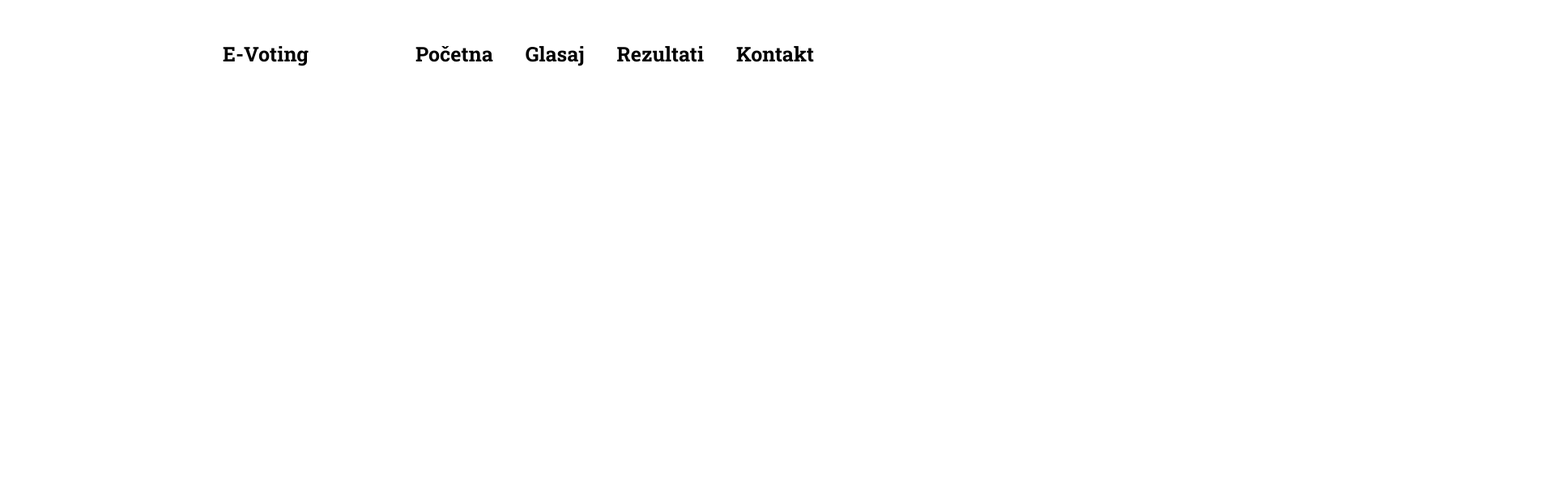
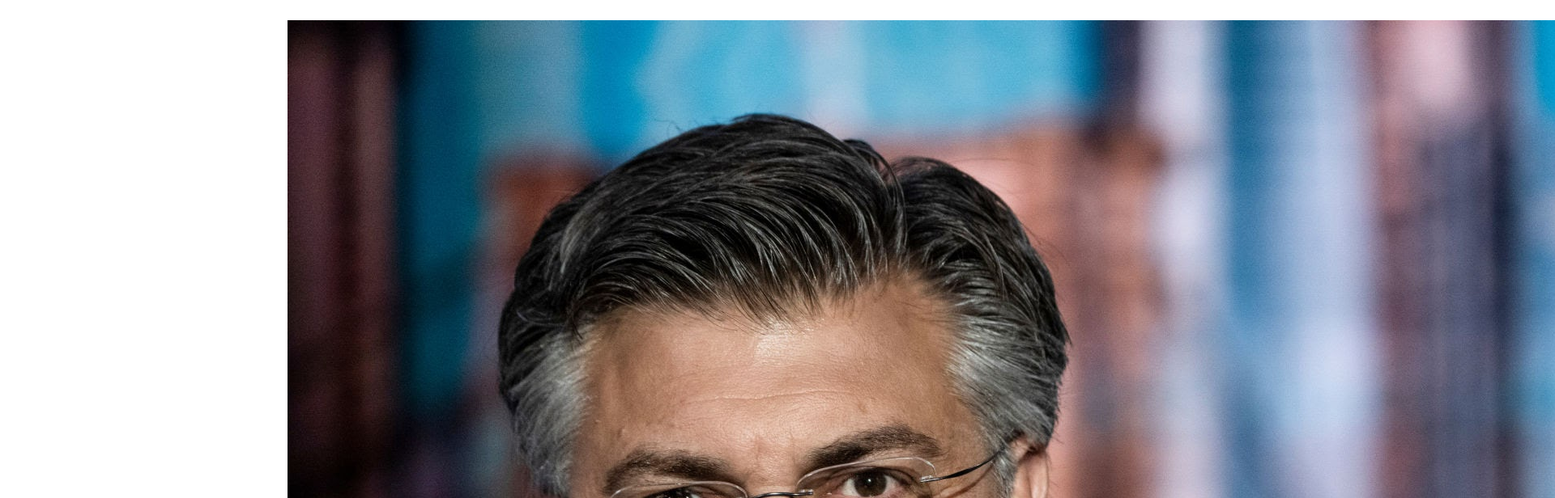
Before and after one commit to dkozina123/E-Voting, a React (Vite) app in the folder frontend/: page / in a window 1280 px wide. Shown: the top 616 px of the page at 81% size, 1920 px wide, since content can reach past the window. Built offline with nearby package versions, Linux system fonts and the light colour scheme; a web font is replaced by a local one.

Commit message:
dodavanje slike i pravila

```diff
--- a/frontend/src/assets/styles/NavBar.css
+++ b/frontend/src/assets/styles/NavBar.css
@@ -38,3 +38,6 @@ a:active {
     gap: 40px;
     list-style-type: none;
 }
+#plenki{
+    size: 100px;
+}
--- a/frontend/src/components/NavBar.jsx
+++ b/frontend/src/components/NavBar.jsx
@@ -9,6 +9,9 @@ const Navbar = () => {
                 <a href="#">
                     E-Voting
                 </a>
+            </div>
+            <div>
+                <img id="plenki" src="..\src\assets\images\Andrej-Plenković.jpg" alt="plenki" />
             </div>
             <div className="navbar-right">
                 <ul className="nav-links">
```
